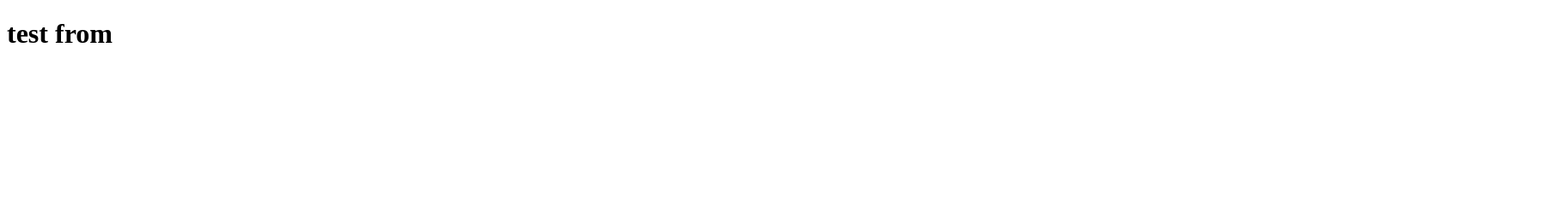
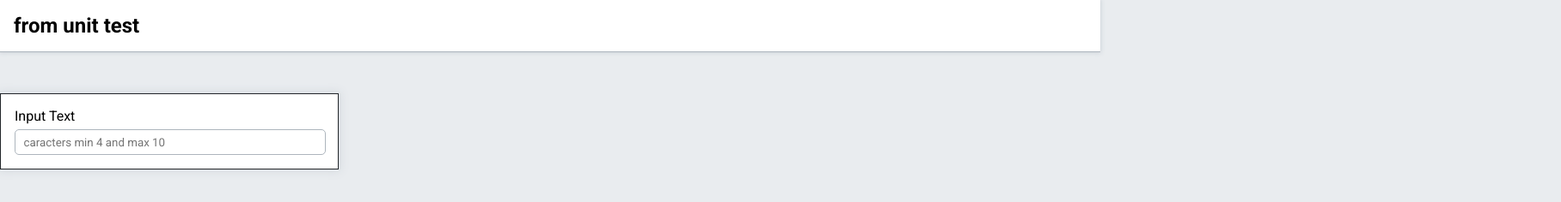
Before and after one commit to abdojs/from-unit-test, a website: page html/index.html in a window 1280 px wide. Shown: the whole page at 86% size, 1816 px wide, since content can reach past the window. Drawn offline with nearby package versions, Linux system fonts and the light colour scheme; files that its build step writes are made by us from their sources.

Commit message:
added pack input text

```diff
--- a/html/index.html
+++ b/html/index.html
@@ -5,12 +5,38 @@
     <meta charset="UTF-8">
     <meta http-equiv="X-UA-Compatible" content="IE=edge">
     <meta name="viewport" content="width=device-width, initial-scale=1.0">
-    <title>Document</title>
-    <link rel="stylesheet" href="styles.css">
+    <link rel="preconnect" href="https://fonts.googleapis.com">
+    <link rel="preconnect" href="https://fonts.gstatic.com" crossorigin>
+    <link href="https://fonts.googleapis.com/css2?family=Roboto:ital,wght@0,100;0,300;0,400;0,700;1,500&display=swap"
+        rel="stylesheet">
+    <title>form test</title>
+    <link rel="stylesheet" href="../css/styles.css">
 </head>
 
 <body>
-    <h1>test from</h1>
+    <header>
+        <nav class="nav">
+            <div class="container">
+                <h1>from unit test</h1>
+            </div>
+        </nav>
+    </header>
+    <main>
+        <div class="container">
+            <form action="">
+                <div class="form">
+                    <div class="input-text pack-input">
+                        <label for="input-text">input text</label>
+                        <input type="text" class="input-normal" autocomplete="off"
+                            placeholder="caracters min 4 and max 10" name="text" id="input-text" minlength="4"
+                            maxlength="10" size="46">
+                    </div>
+                </div>
+            </form>
+        </div>
+    </main>
+    <footer>
+    </footer>
 </body>
 
 </html>
```
